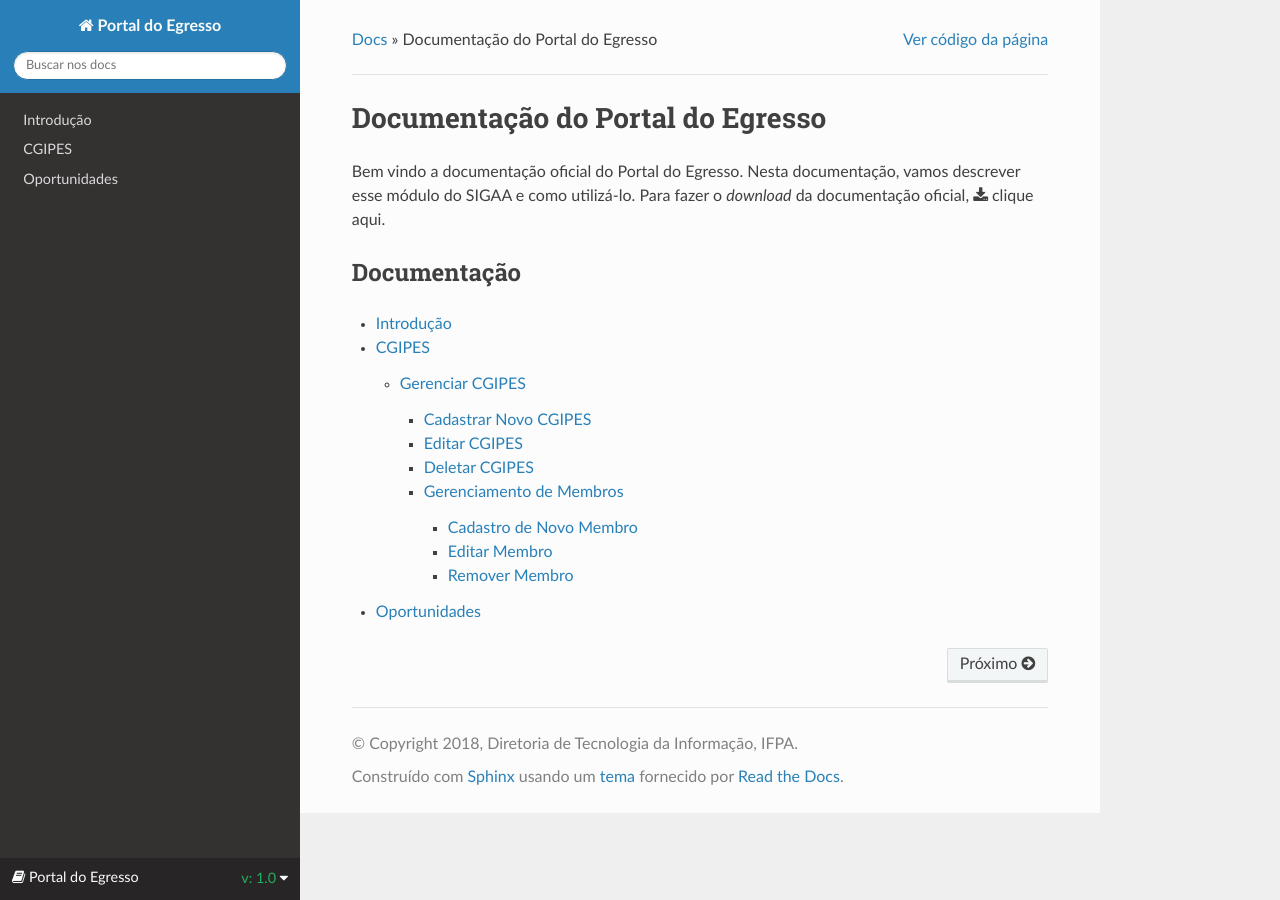
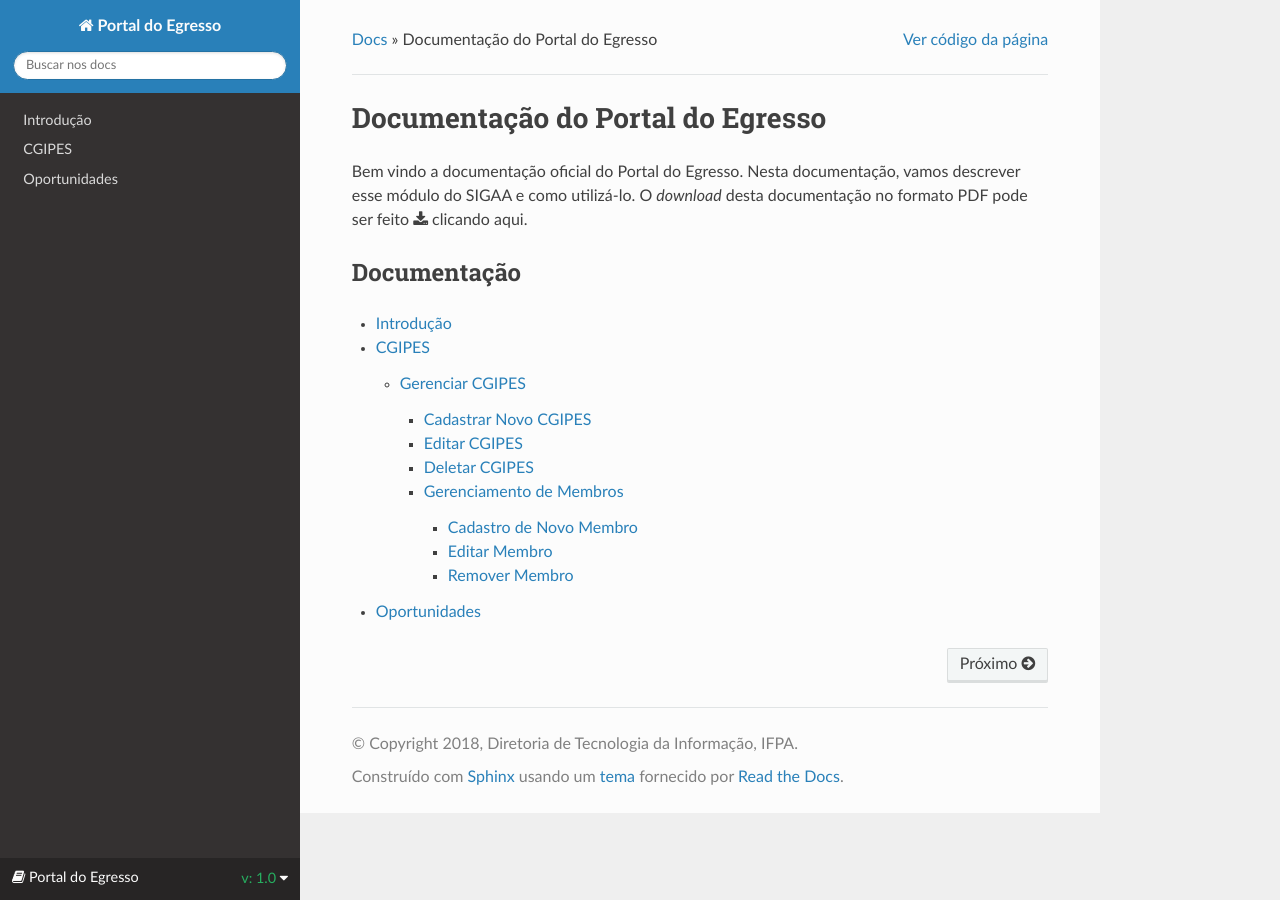
Before and after one commit to djangonauta/dti-docs, a Sphinx documentation site: the page built from source/index.rst, in a window 1280 px wide. Built offline with Sphinx 7.4.7 and the Read the Docs theme 2.0.0, drawn with Linux system fonts in a browser that asks for light colours.

```diff
--- a/source/index.rst
+++ b/source/index.rst
@@ -7,7 +7,7 @@
 =================================
 
 Bem vindo a documentação oficial do Portal do Egresso. Nesta documentação, vamos descrever esse módulo do
-SIGAA e como utilizá-lo. Para fazer o *download* da documentação oficial, :download:`clique aqui <../build/latex/PortaldoEgresso.pdf>`.
+SIGAA e como utilizá-lo. O *download* desta documentação no formato PDF pode ser feito :download:`clicando aqui <../build/latex/PortaldoEgresso.pdf>`.
 
 Documentação
 ------------
```
